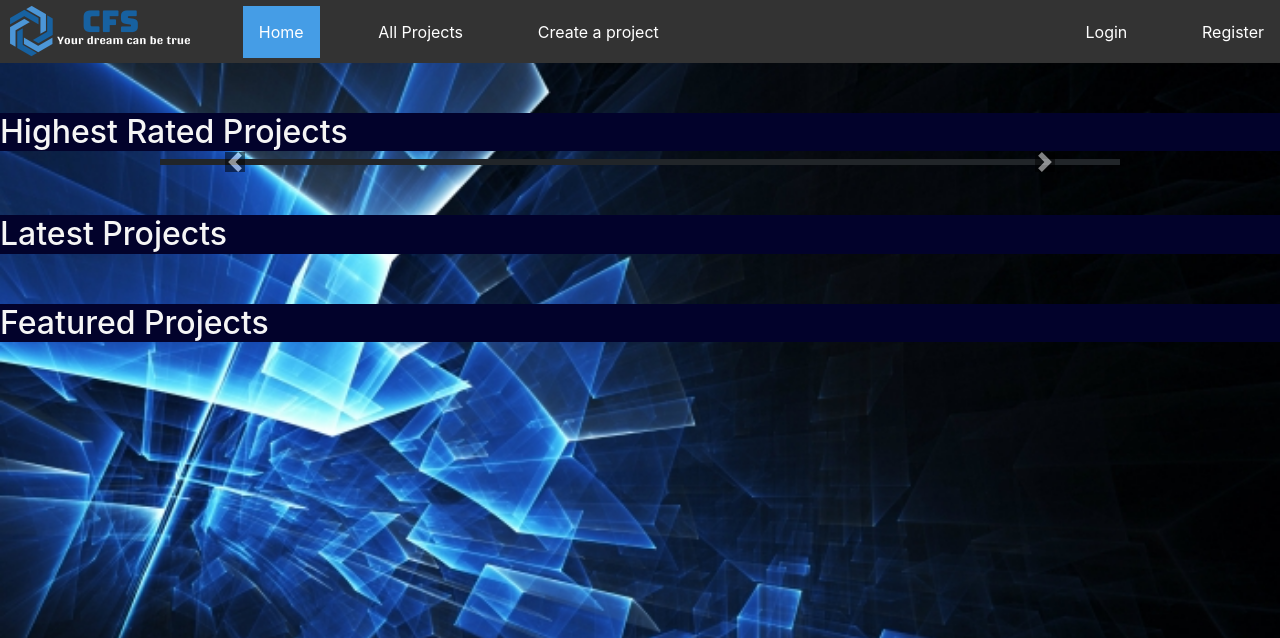
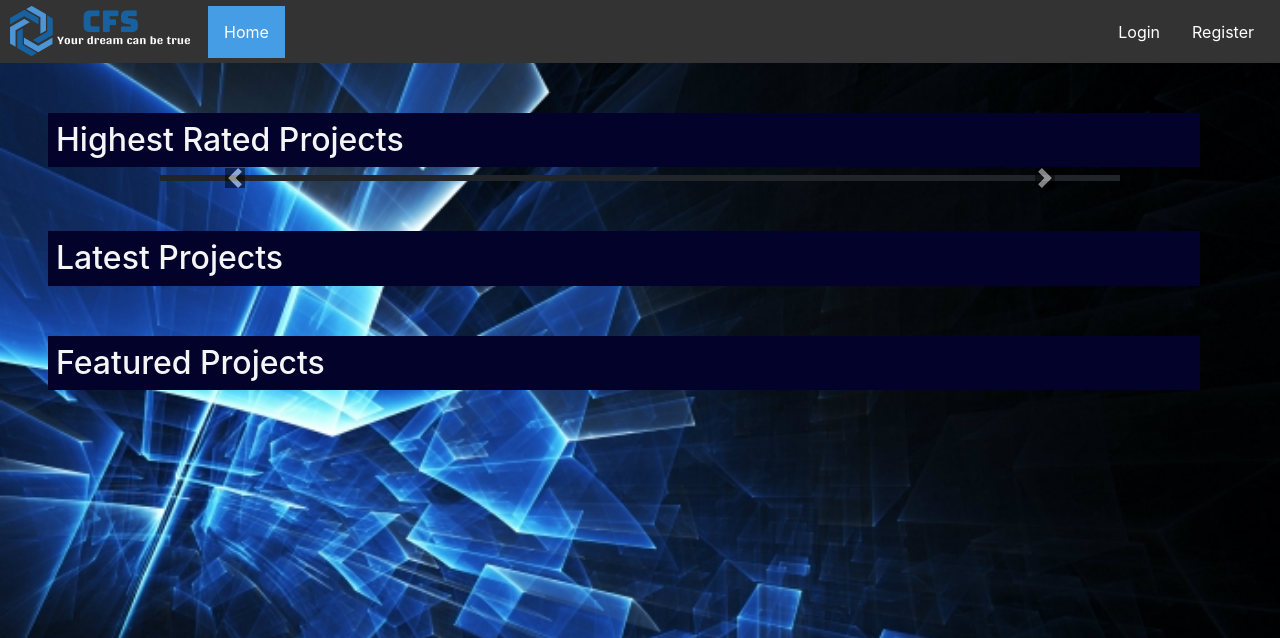
Before and after one commit to rehabayman/Crowd-Funding-System, a Django app: page / in a window 1280 px wide. Shown: the top 638 px of the page. Run offline with Django 3.2, Linux system fonts and the light colour scheme; data that the repository does not hold is empty; parts of the project's set-up code (start-up, migrations or seed data) failed here and were passed over; some libraries are stand-ins or nearby versions.

Commit message:
User can add multiple pictures in project creation + multiple enhancements in UI

```diff
--- a/crowd_funding_system/crowd_funding_system/templates/crowd_funding_system/base.html
+++ b/crowd_funding_system/crowd_funding_system/templates/crowd_funding_system/base.html
@@ -14,8 +14,33 @@
     <link rel="stylesheet" href="{% static 'projects/prostyle.css' %}">
 </head>
 <body>
-    <!-- <div class="container" style="margin-top: 5rem;"> -->
-        {% block my_content %} {% endblock %}
-    <!-- </div> -->
+    <ul class="navbar" style="display: flex;">
+
+        <div style="display: flex; flex-direction: row; align-items: center; justify-content: flex-start; width: 100px;">
+            <li><img style="margin-left: 0;" class="logo" style="margin-left: 45rem;" src="{% static 'users/imgs/logo.png' %}">
+            </li>
+            <li class="navitem ml-2"><a class="active" href="{% url 'homepage_index' %}">Home</a></li>
+        </div>
+
+        {% if user.is_authenticated %}
+        <div style="display: flex; flex-direction: row; align-items: center; justify-content: flex-start; width: 600px;">
+                <li class='navitem ml-2'><a href="projects/">All Projects</a></li>
+                <li class='navitem ml-2'><a href="projects/new">Create a project</a></li>
+        </div>
+        {% endif %}
+        <div style="display: flex; flex-direction: row; align-items: center; justify-content: flex-end; margin-right: 10px;">
+            {% if user.is_authenticated %}
+                <li class='navitem' ><a href="users/donations">My Donations</a></li>
+                <li class='navitem' ><a href="users/projects">My Projects</a></li>
+                <li class='navitem' ><a href="users/show">My Profile</a></li>
+                <li class='navitem' ><a href="users/logout/">Log out</a></li>
+            {% else %}
+                <li class='navitem'><a href="users/login/">Login</a></li>
+                <li class='navitem'><a href="users/register/">Register</a></li>
+            {% endif %}
+        </div>
+      </ul>
+
+     {% block my_content %} {% endblock %}
 </body>
 </html>
--- a/crowd_funding_system/crowd_funding_system/templates/crowd_funding_system/homepage.html
+++ b/crowd_funding_system/crowd_funding_system/templates/crowd_funding_system/homepage.html
@@ -1,26 +1,17 @@
 {% extends 'crowd_funding_system/base.html' %}
+{% load static %}
 
     {% block title %}
         Homepage
     {% endblock %}
 
 {% block my_content %}
-{% load static %}
-<link rel="stylesheet" href="{% static 'users/home.css' %}">
-<ul class="navbar">
-    <li><img style="margin-left: 0;" class="logo" style="margin-left: 45rem;" src="{% static 'users/imgs/logo.png' %}">
-    </li>
-    <li class="navitem"><a class="active" href="{% url 'homepage_index' %}">Home</a></li>
-    <li class='navitem'><a href="projects/">All Projects</a></li>
-    <li class='navitem'><a href="projects/new">Create a project</a></li>
-    {% if user.is_authenticated %}
-        <li class='navitem' style="margin-left: 22rem;"><a href="users/logout/">Log out</a></li>
-    {% else %}
-        <li class='navitem' style="margin-left: 22rem;"><a href="users/login/">Login</a></li>
-        <li class='navitem'><a href="users/register/">Register</a></li>
-    {% endif %}
-  </ul>
-<h2 class="head_home">Highest Rated Projects</h2>
+
+{% block extra_style %}
+    <link rel="stylesheet" href="{% static 'users/home.css' %}">
+{% endblock %}
+
+<h2 class="head_home ml-5 p-2" style="width: 90%;">Highest Rated Projects</h2>
 <div id="carouselExampleIndicators" class="carousel slide w-75 h-25" data-ride="carousel" style="border: solid; margin-left: 10rem;">
     <ol class="carousel-indicators">
         {% for project in highest_rated_projects%}
@@ -46,8 +37,8 @@
         <span class="carousel-control-next-icon" style="background-color: black;"></span>
     </a>
 </div>
-<h2 class="head_home">Latest Projects</h2>
-<ul style="list-style-type: none;">
+<h2 class="head_home ml-5 p-2" style="width: 90%;">Latest Projects</h2>
+<ul style="list-style-type: none; width: 92.5%;" class="ml-2">
     {% for project in latest_projects %}
         <li>
             <h5><a href="projects/{{project.id}}" style="text-decoration: none;">{{project.title}}</a></h5>
@@ -55,10 +46,12 @@
     {% endfor %}
 </ul>
 
-<h2 class="head_home">Featured Projects</h2>
-<ul style="list-style-type: none;">
+<h2 class="head_home ml-5 p-2" style="width: 90%;">Featured Projects</h2>
+<ul style="list-style-type: none; width: 92.5%;" class="ml-2">
     {% for project in featured_projects %}
-        <h5><a href="projects/{{project.id}}" style="text-decoration: none;">{{project.title}}</a></h5>
+        <li>
+            <h5><a href="projects/{{project.id}}" style="text-decoration: none;">{{project.title}}</a></h5>
+        </li>
     {% endfor %}
 </ul>
 
--- a/crowd_funding_system/projects/templates/projects/new_project.html
+++ b/crowd_funding_system/projects/templates/projects/new_project.html
@@ -15,9 +15,10 @@
     <img class="logo" src="{% static  'projects/imgs/565c3813-3745-4ce4-bb2d-bf22f2cffee7_200x200.png' %}">
     <div class="container d-flex justify-content-center align-items-center flex-column p-2 pro">
     <h1 style="text-align: center;"> New Project </h1>
-    <form action="{% url 'projects:new_project' %}" method="POST">
+    <form action="{% url 'projects:new_project' %}" method="POST" enctype="multipart/form-data">
         {% csrf_token %}
         {{form.as_p}}
+        {{image_form.as_p}}
         <input type='submit' value="save" class="btn btn-block btn-primary"/>
     </form>
 </div>
--- a/crowd_funding_system/users/urls.py
+++ b/crowd_funding_system/users/urls.py
@@ -16,9 +16,9 @@ urlpatterns=[
     path('delete',UserDelete.as_view() , name="delete_user_url"),
     # this url for testing
     path('/', test_home,name="home"),
-    path('<str:id>/projects', show_projects, name="user_projects"),
-    path('<str:id>/donations', show_donations, name="user_donations"),
-    path('<str:id>', show, name="user_details"),
+    path('projects', show_projects, name="user_projects"),
+    path('donations', show_donations, name="user_donations"),
+    path('show', show, name="user_details"),
     path('password_reset/', auth_views.PasswordResetView.as_view(
         template_name= './users/password_reset_form.html',
         success_url=reverse_lazy('users:password_reset_done'),
```
Also changed, not shown: crowd_funding_system/projects/forms.py (+12 -2 lines), crowd_funding_system/projects/templates/projects/index.html (+6 -4 lines), crowd_funding_system/projects/templates/projects/project_details.html (+27 -19 lines), crowd_funding_system/projects/views.py (+23 -10 lines), crowd_funding_system/users/templates/users/show.html (+5 -3 lines), crowd_funding_system/users/views.py (+14 -23 lines).
